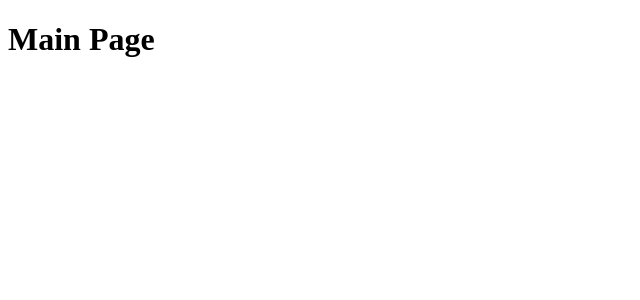
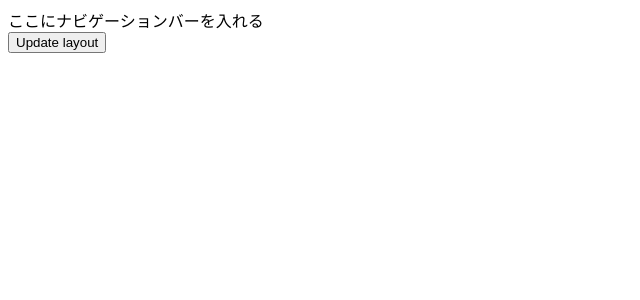
Before and after one commit to Kosuke-Ito/test-nuxt3-app, a Nuxt app: page / in a window 1280 px wide. Shown: the top 300 px of the page, without its empty margins (0-640 px from the left). Built offline with nearby package versions, Linux system fonts and the light colour scheme.

Commit message:
動的にレイアウトを変える

```diff
--- a/pages/index.vue
+++ b/pages/index.vue
@@ -1,13 +1,11 @@
 <template>
   <div>
-    <NuxtLayout name="custom">
-      <h1>Main Page</h1>
-    </NuxtLayout>
+    <button @click="enableCustomLayout">Update layout</button>
   </div>
 </template>
-
 <script setup>
-definePageMeta({
-  layout: false,
-});
+const route = useRoute();
+const enableCustomLayout = () => {
+  route.meta.layout = 'custom';
+};
 </script>
```
